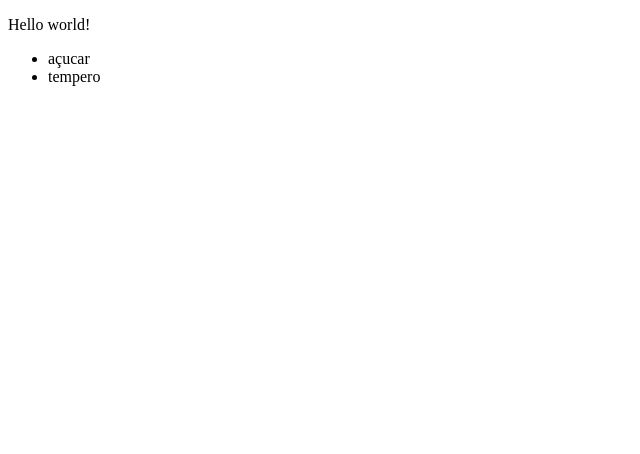
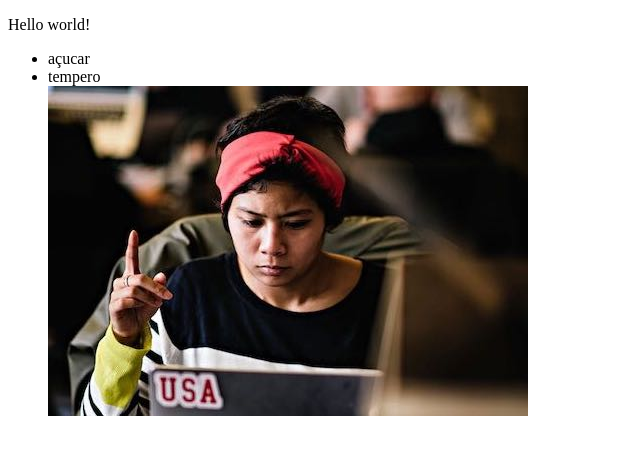
Before and after one commit to franciscognclvs/terminal_101, a plain HTML site: page index.html in a window 1280 px wide. Shown: the whole page, without its empty margins (0-640 px from the left). Drawn offline with Linux system fonts and the light colour scheme.

Commit message:
added paris photo

```diff
--- a/index.html
+++ b/index.html
@@ -7,6 +7,7 @@
         <ul>
             <li>açucar</li>
             <li>tempero</li>
+            <img src="paris.jpg" alt="">
         </ul>
     </body>
 </html>
```
Also changed, not shown: paris.jpg (added).
